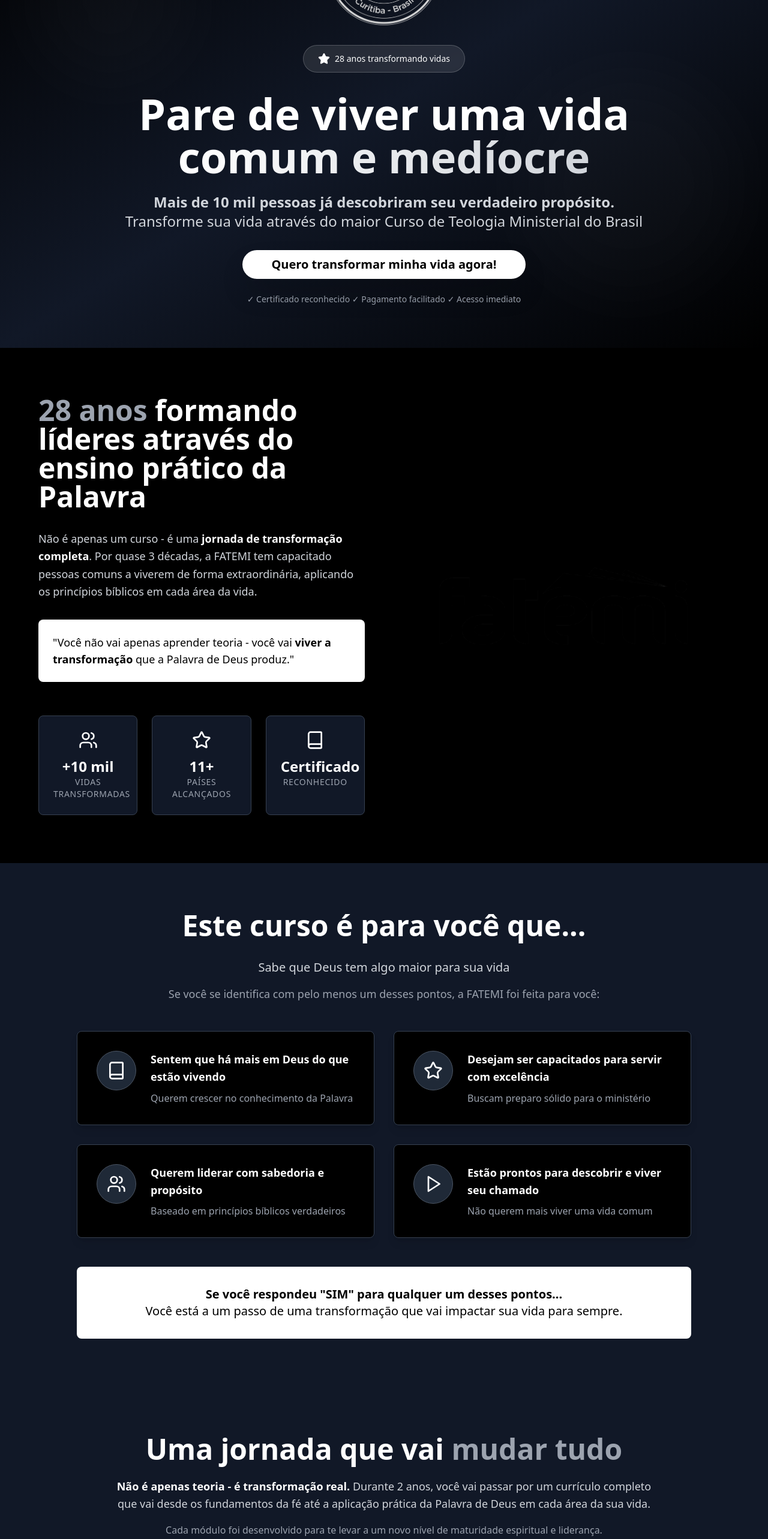
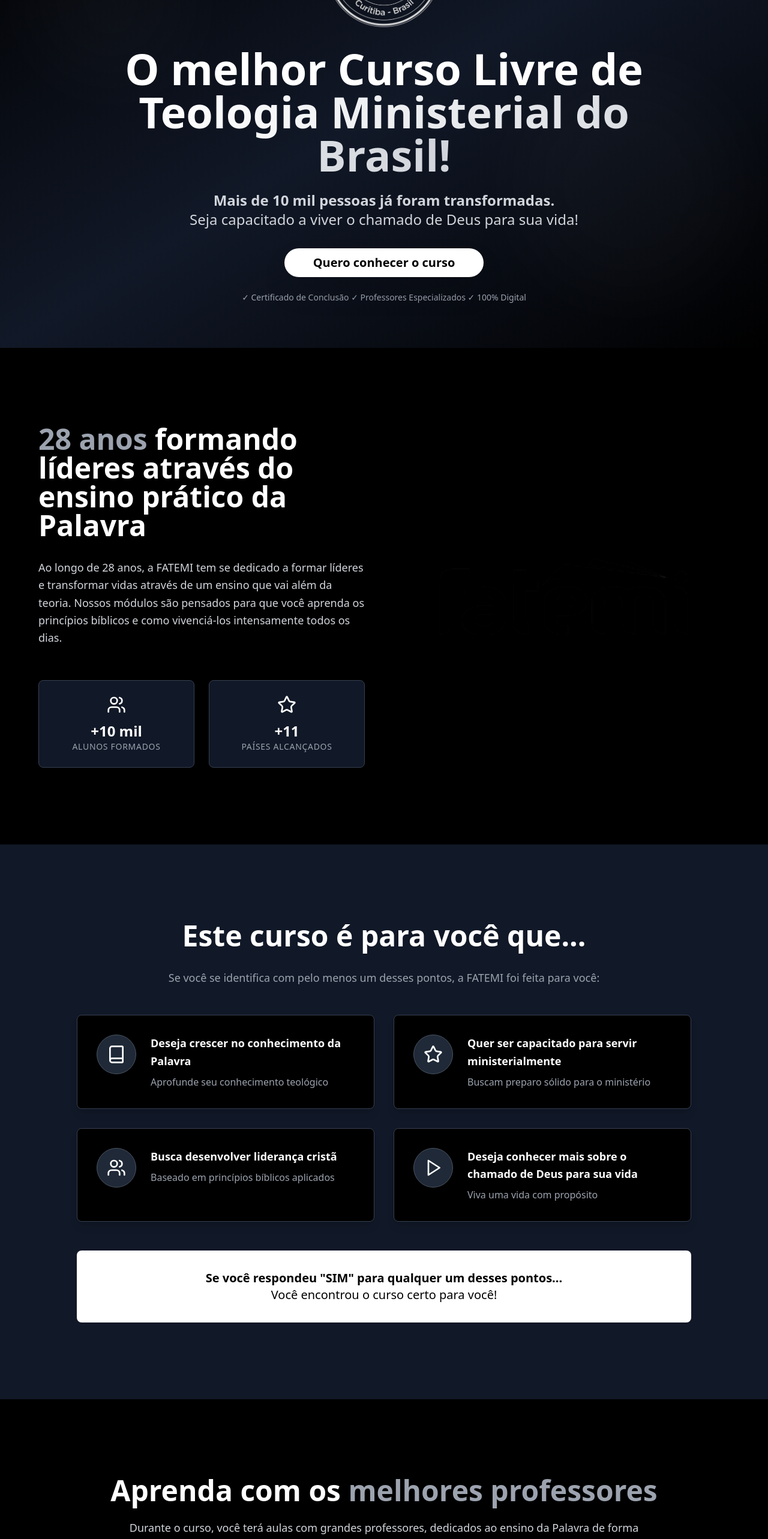
Before and after one commit to marketingfatemi/fatemi-landing-page-boost-1c0c90e9, a React (Vite) app: page / in a window 1280 px wide. Shown: the part 220-2786 px from the top of the page at 60% size. Built offline with nearby package versions, Linux system fonts and the light colour scheme.

Commit message:
Refactor landing page content
Update content and layout of the landing page based on the user's instructions.

```diff
--- a/src/components/Authority.tsx
+++ b/src/components/Authority.tsx
@@ -1,5 +1,5 @@
 
-import { Users, Book, Star } from "lucide-react";
+import { Users, Star } from "lucide-react";
 import { Card, CardContent } from "@/components/ui/card";
 
 const Authority = () => {
@@ -7,22 +7,17 @@ const Authority = () => {
     {
       icon: <Users className="w-8 h-8 text-white" />,
       number: "+10 mil",
-      label: "vidas transformadas"
+      label: "alunos formados"
     },
     {
       icon: <Star className="w-8 h-8 text-white" />,
-      number: "11+",
+      number: "+11",
       label: "países alcançados"
-    },
-    {
-      icon: <Book className="w-8 h-8 text-white" />,
-      number: "Certificado",
-      label: "reconhecido"
     }
   ];
 
   return (
-    <section className="py-20 bg-black">
+    <section className="py-32 bg-black">
       <div className="container mx-auto px-4">
         <div className="max-w-6xl mx-auto">
           <div className="grid lg:grid-cols-2 gap-16 items-center">
@@ -34,19 +29,11 @@ const Authority = () => {
               </h2>
 
               <p className="text-lg text-gray-300 leading-relaxed">
-                Não é apenas um curso - é uma <strong className="text-white">jornada de transformação completa</strong>.
-                Por quase 3 décadas, a FATEMI tem capacitado pessoas comuns a viverem de forma extraordinária,
-                aplicando os princípios bíblicos em cada área da vida.
+                Ao longo de 28 anos, a FATEMI tem se dedicado a formar líderes e transformar vidas através de um ensino que vai além da teoria. Nossos módulos são pensados para que você aprenda os princípios bíblicos e como vivenciá-los intensamente todos os dias.
               </p>
 
-              <div className="bg-white text-black p-6 rounded-lg">
-                <p className="text-lg font-medium">
-                  "Você não vai apenas aprender teoria - você vai <strong>viver a transformação</strong> que a Palavra de Deus produz."
-                </p>
-              </div>
-
               {/* Stats */}
-              <div className="grid grid-cols-1 md:grid-cols-3 gap-6 pt-6">
+              <div className="grid grid-cols-1 md:grid-cols-2 gap-6 pt-6">
                 {stats.map((stat, index) => (
                   <Card key={index} className="bg-gray-900 border-gray-700 shadow-lg hover:shadow-xl transition-shadow duration-300">
                     <CardContent className="p-6 text-center">
--- a/src/components/FinalCTA.tsx
+++ b/src/components/FinalCTA.tsx
@@ -1,10 +1,9 @@
 
 import { Button } from "@/components/ui/button";
-import { Star } from "lucide-react";
 
 const FinalCTA = () => {
   return (
-    <section id="final-cta" className="py-20 bg-gradient-to-br from-black via-gray-900 to-black relative overflow-hidden">
+    <section id="final-cta" className="py-32 bg-gradient-to-br from-black via-gray-900 to-black relative overflow-hidden">
       {/* Background decorative elements */}
       <div className="absolute inset-0 bg-black/80"></div>
       <div className="absolute top-10 left-10 w-64 h-64 bg-white/5 rounded-full blur-3xl animate-pulse opacity-60"></div>
@@ -21,48 +20,22 @@ const FinalCTA = () => {
             />
           </div>
 
-          {/* Badge */}
-          <div className="inline-flex items-center gap-2 bg-white/10 backdrop-blur-sm rounded-full px-6 py-3 mb-8">
-            <Star className="w-5 h-5 text-white fill-current" />
-            <span className="text-sm font-medium">O momento é agora</span>
-          </div>
-
-          {/* Main headline */}
-          <h2 className="text-4xl md:text-6xl font-bold mb-6 leading-tight">
-            Pare de viver uma vida<br />
-            <span className="bg-gradient-to-r from-white to-gray-300 bg-clip-text text-transparent">
-              comum e medíocre
-            </span>
-          </h2>
-
           {/* Subtitle */}
-          <h3 className="text-2xl md:text-3xl mb-4 text-gray-200 font-medium">
-            Você foi chamado para algo extraordinário!
+          <h3 className="text-2xl md:text-3xl mb-8 text-gray-200 font-medium">
+            Venha estudar conosco!
           </h3>
-
-          <p className="text-xl mb-8 text-gray-300 max-w-3xl mx-auto leading-relaxed">
-            <strong>Não desperdice mais tempo</strong> vivendo abaixo do que Deus preparou para você.
-            Sua transformação começa com uma decisão.
-          </p>
-
-          <div className="bg-white/10 backdrop-blur-sm rounded-lg p-6 mb-8 max-w-2xl mx-auto">
-            <p className="text-lg text-white">
-              <strong>Mais de 10 mil pessoas</strong> já deram esse passo.<br />
-              <strong>Quando será a sua vez?</strong>
-            </p>
-          </div>
 
           {/* CTA Button */}
           <Button
             size="lg"
             className="bg-white text-black hover:bg-gray-100 font-bold py-6 px-12 rounded-full text-xl shadow-2xl transform hover:scale-105 transition-all duration-300 mb-6"
           >
-            SIM! Quero transformar minha vida agora!
+            Quero ser aluno da FATEMI
           </Button>
 
           {/* Additional text */}
           <p className="text-sm text-gray-400 opacity-80">
-            Fale agora com nossa equipe e comece sua jornada de transformação • Acesso liberado imediatamente
+            Fale agora com nossa equipe e comece já - Acesso liberado imediatamente
           </p>
         </div>
       </div>
--- a/src/components/ForWho.tsx
+++ b/src/components/ForWho.tsx
@@ -6,37 +6,33 @@ const ForWho = () => {
   const targets = [
     {
       icon: <Book className="w-8 h-8 text-white" />,
-      text: "Sentem que há mais em Deus do que estão vivendo",
-      subtitle: "Querem crescer no conhecimento da Palavra"
+      text: "Deseja crescer no conhecimento da Palavra",
+      subtitle: "Aprofunde seu conhecimento teológico"
     },
     {
       icon: <Star className="w-8 h-8 text-white" />,
-      text: "Desejam ser capacitados para servir com excelência",
+      text: "Quer ser capacitado para servir ministerialmente",
       subtitle: "Buscam preparo sólido para o ministério"
     },
     {
       icon: <Users className="w-8 h-8 text-white" />,
-      text: "Querem liderar com sabedoria e propósito",
-      subtitle: "Baseado em princípios bíblicos verdadeiros"
+      text: "Busca desenvolver liderança cristã",
+      subtitle: "Baseado em princípios bíblicos aplicados"
     },
     {
       icon: <Play className="w-8 h-8 text-white" />,
-      text: "Estão prontos para descobrir e viver seu chamado",
-      subtitle: "Não querem mais viver uma vida comum"
+      text: "Deseja conhecer mais sobre o chamado de Deus para sua vida",
+      subtitle: "Viva uma vida com propósito"
     }
   ];
 
   return (
-    <section className="py-20 bg-gray-900">
+    <section className="py-32 bg-gray-900">
       <div className="container mx-auto px-4">
         <div className="max-w-5xl mx-auto text-center">
           <h2 className="text-4xl md:text-5xl font-bold text-white mb-8">
             Este curso é para você que...
           </h2>
-
-          <p className="text-xl text-gray-300 mb-4 font-medium">
-            Sabe que Deus tem algo maior para sua vida
-          </p>
 
           <p className="text-lg text-gray-400 mb-12">
             Se você se identifica com pelo menos um desses pontos, a FATEMI foi feita para você:
@@ -67,7 +63,7 @@ const ForWho = () => {
           <div className="mt-12 bg-white text-black p-8 rounded-lg">
             <p className="text-xl font-medium">
               <strong>Se você respondeu "SIM" para qualquer um desses pontos...</strong><br />
-              Você está a um passo de uma transformação que vai impactar sua vida para sempre.
+              Você encontrou o curso certo para você!
             </p>
           </div>
         </div>
--- a/src/components/Formation.tsx
+++ b/src/components/Formation.tsx
@@ -6,8 +6,8 @@ const Formation = () => {
   const features = [
     {
       icon: <Star className="w-6 h-6 text-white" />,
-      title: "Certificado Reconhecido",
-      subtitle: "Validado e respeitado em todo Brasil"
+      title: "Certificado de Conclusão",
+      subtitle: "Não reconhecido pelo MEC"
     },
     {
       icon: <Clock className="w-6 h-6 text-white" />,
@@ -31,13 +31,13 @@ const Formation = () => {
     },
     {
       icon: <CheckCircle className="w-6 h-6 text-white" />,
-      title: "Acesso Vitalício",
-      subtitle: "Revise o conteúdo sempre que precisar"
+      title: "Avaliações Formativas",
+      subtitle: "Avalie seu conhecimento e fixe o conteúdo"
     }
   ];
 
   return (
-    <section className="py-20 bg-black">
+    <section className="py-32 bg-gray-900">
       <div className="container mx-auto px-4">
         <div className="max-w-6xl mx-auto">
           <div className="text-center mb-16">
@@ -45,16 +45,13 @@ const Formation = () => {
               Sua formação do <span className="text-gray-400">jeito certo</span>
             </h2>
             <p className="text-xl text-gray-300 mb-4 font-medium">
-              Desenvolvemos a metodologia perfeita para sua transformação
-            </p>
-            <p className="text-lg text-gray-400">
-              Cada detalhe foi pensado para que você tenha a <strong className="text-white">melhor experiência de aprendizado</strong> possível
+              Estude quando quiser e onde quiser
             </p>
           </div>
 
           <div className="grid md:grid-cols-2 lg:grid-cols-3 gap-6 mb-12">
             {features.map((feature, index) => (
-              <Card key={index} className="bg-gray-900 border-gray-700 shadow-lg hover:shadow-xl transition-all duration-300 hover:scale-105">
+              <Card key={index} className="bg-black border-gray-700 shadow-lg hover:shadow-xl transition-all duration-300 hover:scale-105">
                 <CardContent className="p-8 text-center">
                   <div className="bg-gray-800 w-16 h-16 rounded-full flex items-center justify-center mx-auto mb-4 border border-gray-600">
                     {feature.icon}
@@ -66,7 +63,7 @@ const Formation = () => {
             ))}
           </div>
 
-          <div className="bg-gray-900 rounded-lg p-8 border border-gray-700">
+          <div className="bg-black rounded-lg p-8 border border-gray-700">
             <div className="max-w-4xl mx-auto text-center">
               <h3 className="text-2xl font-bold text-white mb-4">
                 Plataforma Completa de Ensino
--- a/src/components/Hero.tsx
+++ b/src/components/Hero.tsx
@@ -1,5 +1,6 @@
+
 import { Button } from "@/components/ui/button";
-import { Star } from "lucide-react";
+
 const Hero = () => {
   const scrollToContact = () => {
     const contactSection = document.getElementById('final-cta');
@@ -7,13 +8,15 @@ const Hero = () => {
       behavior: 'smooth'
     });
   };
-  return <section className="min-h-screen bg-black flex items-center justify-center relative overflow-hidden">
+
+  return (
+    <section className="min-h-screen bg-black flex items-center justify-center relative overflow-hidden">
       {/* Background decorative elements */}
       <div className="absolute inset-0 bg-gradient-to-br from-black via-gray-900 to-black"></div>
       <div className="absolute top-20 left-10 w-72 h-72 bg-white/5 rounded-full blur-3xl animate-pulse opacity-60"></div>
       <div className="absolute bottom-20 right-10 w-96 h-96 bg-white/5 rounded-full blur-3xl animate-pulse opacity-60" style={{
-      animationDelay: '2s'
-    }}></div>
+        animationDelay: '2s'
+      }}></div>
 
       <div className="container mx-auto px-4 relative z-10">
         <div className="max-w-5xl mx-auto text-center text-white">
@@ -22,45 +25,39 @@ const Hero = () => {
             <img alt="FATEMI Logo" className="w-48 h-48 mx-auto mb-6" src="/lovable-uploads/4235f20f-b895-47ac-9704-f0084dcdc037.png" />
           </div>
 
-          {/* Badge */}
-          <div className="inline-flex items-center gap-2 bg-white/10 backdrop-blur-sm rounded-full px-6 py-3 mb-8 animate-fade-in border border-white/20">
-            <Star className="w-5 h-5 text-white fill-current" />
-            <span className="text-sm font-medium text-white">28 anos transformando vidas</span>
-          </div>
-
           {/* Main headline */}
-          <h1 className="text-4xl md:text-6xl lg:text-7xl font-bold mb-6 leading-tight animate-fade-in" style={{
-          animationDelay: '0.2s'
-        }}>
-            Pare de viver uma vida<br />
+          <h1 className="text-4xl md:text-6xl lg:text-7xl font-bold mb-6 leading-tight animate-fade-in">
+            O melhor Curso Livre de<br />
             <span className="bg-gradient-to-r from-white to-gray-300 bg-clip-text text-transparent">
-              comum e medíocre
+              Teologia Ministerial do Brasil!
             </span>
           </h1>
 
           {/* Subtitle */}
           <p className="text-xl md:text-2xl mb-8 text-gray-300 leading-relaxed animate-fade-in max-w-4xl mx-auto" style={{
-          animationDelay: '0.4s'
-        }}>
-            <strong>Mais de 10 mil pessoas já descobriram seu verdadeiro propósito.</strong><br />
-            Transforme sua vida através do maior Curso de Teologia Ministerial do Brasil
+            animationDelay: '0.2s'
+          }}>
+            <strong>Mais de 10 mil pessoas já foram transformadas.</strong><br />
+            Seja capacitado a viver o chamado de Deus para sua vida!
           </p>
 
           {/* CTA Button */}
           <Button onClick={scrollToContact} size="lg" className="bg-white text-black hover:bg-gray-100 font-bold py-6 px-12 rounded-full text-xl shadow-2xl transform hover:scale-105 transition-all duration-300 animate-fade-in" style={{
-          animationDelay: '0.6s'
-        }}>
-            Quero transformar minha vida agora!
+            animationDelay: '0.4s'
+          }}>
+            Quero conhecer o curso
           </Button>
 
           {/* Trust indicator */}
           <p className="text-sm text-gray-400 mt-6 animate-fade-in" style={{
-          animationDelay: '0.8s'
-        }}>
-            ✓ Certificado reconhecido ✓ Pagamento facilitado ✓ Acesso imediato
+            animationDelay: '0.6s'
+          }}>
+            ✓ Certificado de Conclusão ✓ Professores Especializados ✓ 100% Digital
           </p>
         </div>
       </div>
-    </section>;
+    </section>
+  );
 };
+
 export default Hero;
--- a/src/components/Investment.tsx
+++ b/src/components/Investment.tsx
@@ -1,11 +1,9 @@
 
 import { Button } from "@/components/ui/button";
-import { Card, CardContent } from "@/components/ui/card";
-import { Star } from "lucide-react";
 
 const Investment = () => {
   return (
-    <section id="pricing" className="py-20 bg-black">
+    <section id="pricing" className="py-32 bg-gray-900">
       <div className="container mx-auto px-4">
         <div className="max-w-4xl mx-auto text-center">
           <h2 className="text-4xl md:text-5xl font-bold text-white mb-6">
@@ -16,22 +14,14 @@ const Investment = () => {
             Investir em sua formação ministerial nunca foi tão acessível
           </p>
 
-          <p className="text-lg text-gray-400 mb-12">
-            Acreditamos que <strong className="text-white">dinheiro não pode ser um obstáculo</strong> para quem quer crescer no Reino. Por isso:
-          </p>
-
-          <Card className="border border-gray-700 shadow-2xl max-w-2xl mx-auto bg-gray-900">
-            <CardContent className="p-12">
-              <div className="bg-white text-black rounded-full px-6 py-3 inline-block mb-6">
-                <div className="flex items-center gap-2">
-                  <Star className="w-5 h-5 fill-current" />
-                  <span className="font-semibold">Condições Especiais</span>
-                </div>
-              </div>
-
+          <div className="bg-black border border-gray-700 shadow-2xl max-w-2xl mx-auto rounded-lg p-12 mb-8">
             <h3 className="text-3xl font-bold text-white mb-6">
               Parcele em até <span className="text-gray-300">24x no cartão</span>
             </h3>
+
+            <div className="text-6xl font-bold text-white mb-2">
+              24x de <span className="text-gray-300">R$ 197</span>
+            </div>
 
             <div className="bg-gray-800 p-6 rounded-lg border border-gray-600 mb-8">
               <p className="text-lg text-gray-300 mb-2">
@@ -46,14 +36,9 @@ const Investment = () => {
               size="lg"
               className="bg-white hover:bg-gray-100 text-black font-bold py-6 px-12 rounded-full text-xl shadow-lg hover:shadow-xl transition-all duration-300 transform hover:scale-105"
             >
-                Quero saber o valor e começar agora!
+              Quero ser o próximo!
             </Button>
-
-              <p className="text-sm text-gray-500 mt-4">
-                Fale com nossa equipe e descubra como investir na sua transformação
-              </p>
-            </CardContent>
-          </Card>
+          </div>
         </div>
       </div>
     </section>
--- a/src/components/Teachers.tsx
+++ b/src/components/Teachers.tsx
@@ -36,18 +36,15 @@ const Teachers = () => {
   ];
 
   return (
-    <section className="py-20 bg-black">
+    <section className="py-32 bg-black">
       <div className="container mx-auto px-4">
         <div className="max-w-6xl mx-auto">
           <div className="text-center mb-16">
             <h2 className="text-4xl md:text-5xl font-bold text-white mb-6">
               Aprenda com os <span className="text-gray-400">melhores professores</span>
             </h2>
-            <p className="text-lg text-gray-300 max-w-4xl mx-auto leading-relaxed mb-4">
-              <strong className="text-white">Não são apenas professores - são mentores</strong> que vão te guiar em uma jornada de crescimento real.
-            </p>
-            <p className="text-gray-400 max-w-3xl mx-auto">
-              Cada um com décadas de experiência prática, prontos para te capacitar e inspirar a viver a Verdade em todas as áreas da sua vida.
+            <p className="text-lg text-gray-300 max-w-4xl mx-auto leading-relaxed">
+              Durante o curso, você terá aulas com grandes professores, dedicados ao ensino da Palavra de forma prática. Seja capacitado e inspirado a viver a Verdade em todas as áreas da sua vida! Conheça alguns de seus professores:
             </p>
           </div>
 
@@ -72,13 +69,6 @@ const Teachers = () => {
               </Card>
             ))}
           </div>
-
-          <div className="mt-12 text-center bg-gray-900 p-8 rounded-lg border border-gray-700">
-            <p className="text-lg text-gray-300">
-              <strong className="text-white">Cada professor foi escolhido não apenas pelo conhecimento,</strong><br />
-              mas pela capacidade de <strong className="text-white">transformar vidas através do ensino prático da Palavra.</strong>
-            </p>
-          </div>
         </div>
       </div>
     </section>
--- a/src/components/WhatYouLearn.tsx
+++ b/src/components/WhatYouLearn.tsx
@@ -27,8 +27,8 @@ const WhatYouLearn = () => {
     },
     {
       icon: <Users className="w-6 h-6" />,
-      title: "Aliança de Sangue",
-      description: "Compreenda os princípios da aliança com Deus e seus reflexos em sua vida."
+      title: "Panorama da Lei e da Graça",
+      description: "Estude detalhadamente o Antigo e o Novo Testamento"
     },
     {
       icon: <Heart className="w-6 h-6" />,
@@ -38,28 +38,24 @@ const WhatYouLearn = () => {
   ];
 
   return (
-    <section className="py-20 bg-gray-900">
+    <section className="py-32 bg-black">
       <div className="container mx-auto px-4">
         <div className="max-w-6xl mx-auto">
           <div className="text-center mb-16">
             <h2 className="text-4xl md:text-5xl font-bold text-white mb-6">
-              Uma jornada que vai <span className="text-gray-400">mudar tudo</span>
+              O que você <span className="text-gray-400">aprenderá</span>
             </h2>
-            <p className="text-lg text-gray-300 max-w-4xl mx-auto leading-relaxed mb-4">
-              <strong className="text-white">Não é apenas teoria - é transformação real.</strong> Durante 2 anos, você vai passar por um currículo
-              completo que vai desde os fundamentos da fé até a aplicação prática da Palavra de Deus em cada área da sua vida.
-            </p>
-            <p className="text-gray-400 max-w-3xl mx-auto">
-              Cada módulo foi desenvolvido para te levar a um novo nível de maturidade espiritual e liderança.
+            <p className="text-lg text-gray-300 max-w-4xl mx-auto leading-relaxed">
+              Ao longo de 2 anos de curso, disponibilizamos um currículo completo e transformador, com módulos que abrangem desde os fundamentos da fé até a aplicação prática da Palavra de Deus em todas as áreas da sua vida. Conheça alguns dos módulos:
             </p>
           </div>
 
           {/* Modules Grid */}
           <div className="grid md:grid-cols-2 lg:grid-cols-3 gap-6 mb-12">
             {modules.map((module, index) => (
-              <Card key={index} className="bg-black border-gray-700 shadow-lg hover:shadow-xl transition-all duration-300 hover:scale-105">
+              <Card key={index} className="bg-gray-900 border-gray-700 shadow-lg hover:shadow-xl transition-all duration-300 hover:scale-105">
                 <CardHeader className="pb-4">
-                  <div className="bg-gray-800 w-12 h-12 rounded-full flex items-center justify-center mb-4 border border-gray-600">
+                  <div className="bg-black w-12 h-12 rounded-full flex items-center justify-center mb-4 border border-gray-600">
                     <div className="text-white">
                       {module.icon}
                     </div>
--- a/src/pages/Index.tsx
+++ b/src/pages/Index.tsx
@@ -2,9 +2,9 @@
 import Hero from "@/components/Hero";
 import Authority from "@/components/Authority";
 import ForWho from "@/components/ForWho";
-import WhatYouLearn from "@/components/WhatYouLearn";
 import Teachers from "@/components/Teachers";
 import Formation from "@/components/Formation";
+import WhatYouLearn from "@/components/WhatYouLearn";
 import Investment from "@/components/Investment";
 import Testimonials from "@/components/Testimonials";
 import FinalCTA from "@/components/FinalCTA";
@@ -15,9 +15,9 @@ const Index = () => {
       <Hero />
       <Authority />
       <ForWho />
-      <WhatYouLearn />
       <Teachers />
       <Formation />
+      <WhatYouLearn />
       <Investment />
       <Testimonials />
       <FinalCTA />
```
Lines whose indentation alone changed are shown as unchanged.
